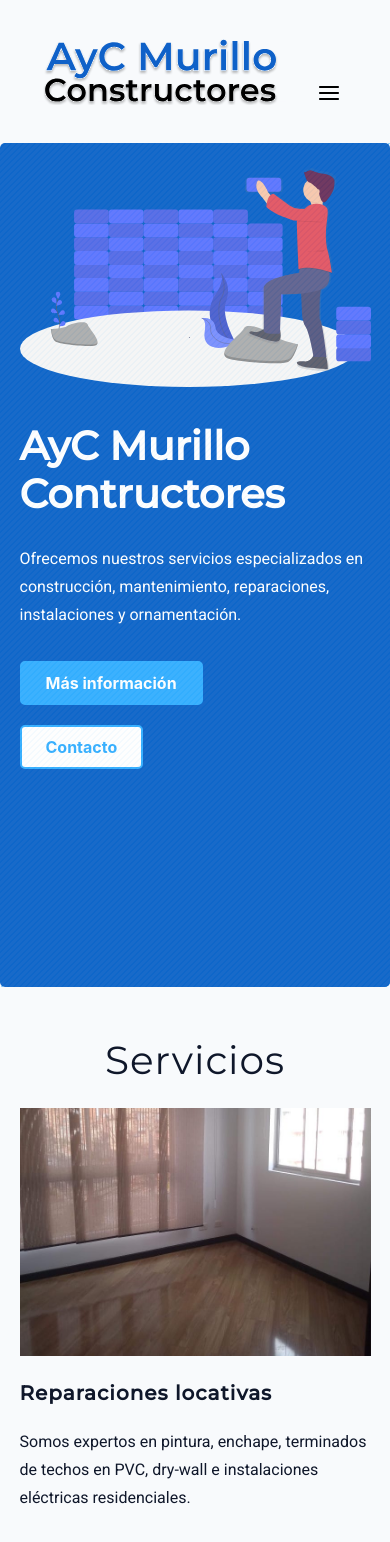
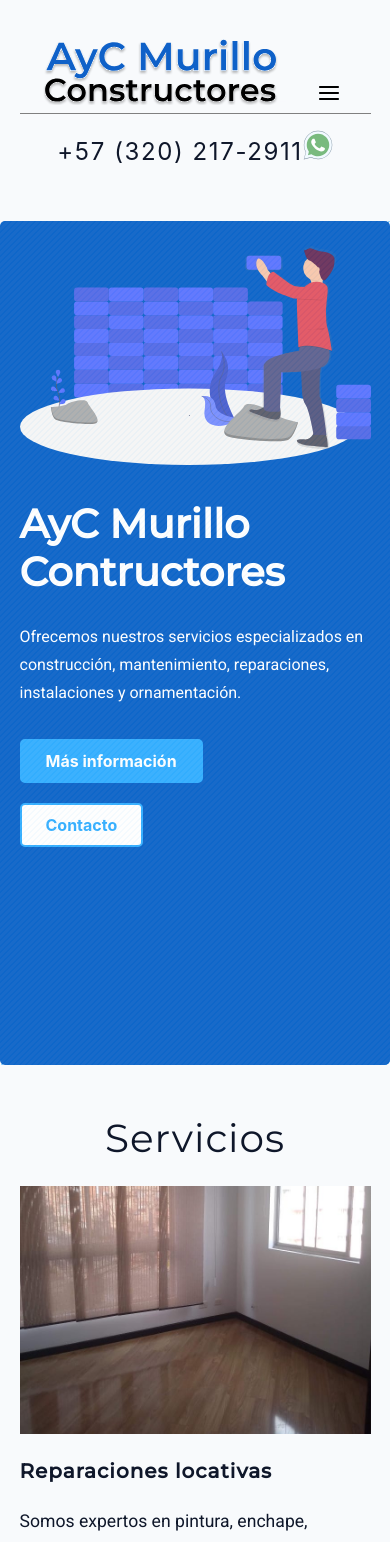
Before and after one commit to odpinerosh/ayc-muricons, a React (Create React App) app: page / in a window 390 px wide. Shown: the top 1542 px of the page. Built offline with nearby package versions, Linux system fonts and the light colour scheme.

Commit message:
feat: mobile ready

```diff
--- a/public/css/main.css
+++ b/public/css/main.css
@@ -84,6 +84,7 @@ p {
     margin-bottom: 2rem;
     max-width: 40em;
     font-family: var(--bodyFont);
+
 }
 
 h2,
@@ -345,6 +346,14 @@ Navbar
     max-width: 1120px;
 }
 
+.nav-center a {
+    font-size: 1.5rem;
+}
+
+.nav-center a img {
+    width: 30px;
+}
+
 .nav-header {
     display: flex;
     justify-content: space-evenly;
@@ -556,8 +565,13 @@ Features
 }
 
 .feat-container h5 {
-    font-weight: bold;
+    font-weight: 800;
+
     text-transform: none;
+}
+
+.feat-container p {
+    font-size: 1.1rem;
 }
 
 .feat-container a {
@@ -614,6 +628,20 @@ Footer
 
 .page-footer p {
     margin-bottom: 0;
+}
+
+.page-footer .footer-container {
+
+    display: flex;
+    flex-direction: column;
+    align-items: center;
+
+}
+
+.footer-container .footer-copy {
+    display: flex;
+    flex-direction: column;
+    align-items: center;
 }
 
 
--- a/public/index.html
+++ b/public/index.html
@@ -18,7 +18,7 @@
     <link rel="preconnect" href="https://fonts.googleapis.com">
     <!-- Google fonts -->
     <link rel="preconnect" href="https://fonts.gstatic.com" crossorigin>
-    <link href="https://fonts.googleapis.com/css2?family=Montserrat:wght@400;500&family=Roboto:wght@400;500;700&display=swap" rel="stylesheet">
+    <link href="https://fonts.googleapis.com/css2?family=Montserrat:wght@400;500&family=Roboto:wght@400;500;800&display=swap" rel="stylesheet">
 
     <title>AyC Murillo Constructores</title>
 </head>
--- a/src/components/Footer.js
+++ b/src/components/Footer.js
@@ -12,10 +12,9 @@ const Footer = () => {
                     </a>
                 </div>
                 <div className='footer-copy'>
-                    <span>
-                        2021 © AyC Murillo Constructores - Bogotá, Colombia. /
-                        <a href="https://odpinerosh.github.io/odph" target="_blank">{'{odph}'}</a>
-                    </span>
+                    <p>2021 © AyC Murillo Constructores</p>
+                    <p>Bogotá, Colombia.</p>
+                    <a href="https://odpinerosh.github.io/odph" target="_blank">{`{odph}`}</a>
                 </div>
             </div>
         </footer>
--- a/src/components/NavBar.js
+++ b/src/components/NavBar.js
@@ -1,6 +1,7 @@
 import React from 'react';
 import NavLinks from './NavLinks';
 import logo from '../assets/AlPunto_block.svg';
+import whats from '../assets/whatsapp.svg';
 import './NavBar.css';
 
 const NavBar = () => {
@@ -39,6 +40,10 @@ const NavBar = () => {
                         <svg className="icon" width="24" height="24" viewBox="0 0 24 24" xmlns="http://www.w3.org/2000/svg"><path d="M3 13h18c0.552 0 1-0.448 1-1s-0.448-1-1-1h-18c-0.552 0-1 0.448-1 1s0.448 1 1 1zM3 7h18c0.552 0 1-0.448 1-1s-0.448-1-1-1h-18c-0.552 0-1 0.448-1 1s0.448 1 1 1zM3 19h18c0.552 0 1-0.448 1-1s-0.448-1-1-1h-18c-0.552 0-1 0.448-1 1s0.448 1 1 1z" /></svg>
                     </button>
                 </header>
+                <a href="https://wa.me/+573202172911?text=Quiero%20realizar%20un%20proyecto" target="_blank" rel="noopener noreferrer" className="nav-link">
+                    +57 (320) 217-2911
+                    <img src={whats} className="whats-logo" alt="Whatsapp Logo" />
+                </a>
                 <NavLinks padre="menu-navBar" />
             </div>
         </nav>
```
Lines whose indentation alone changed are shown as unchanged.
